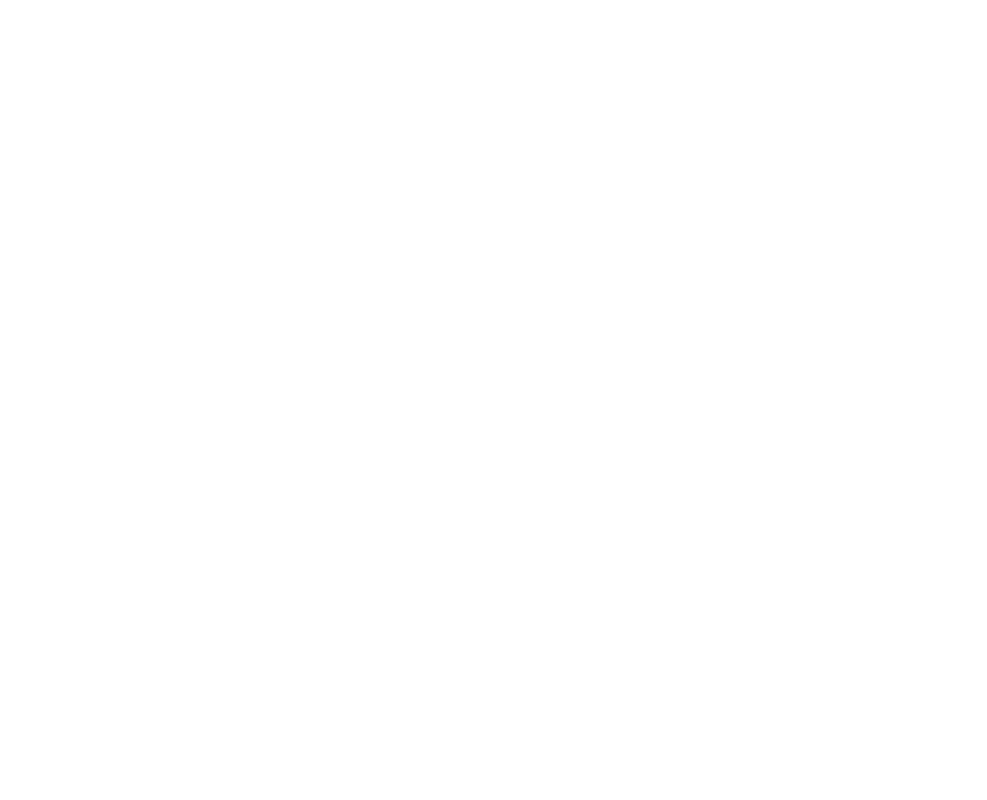
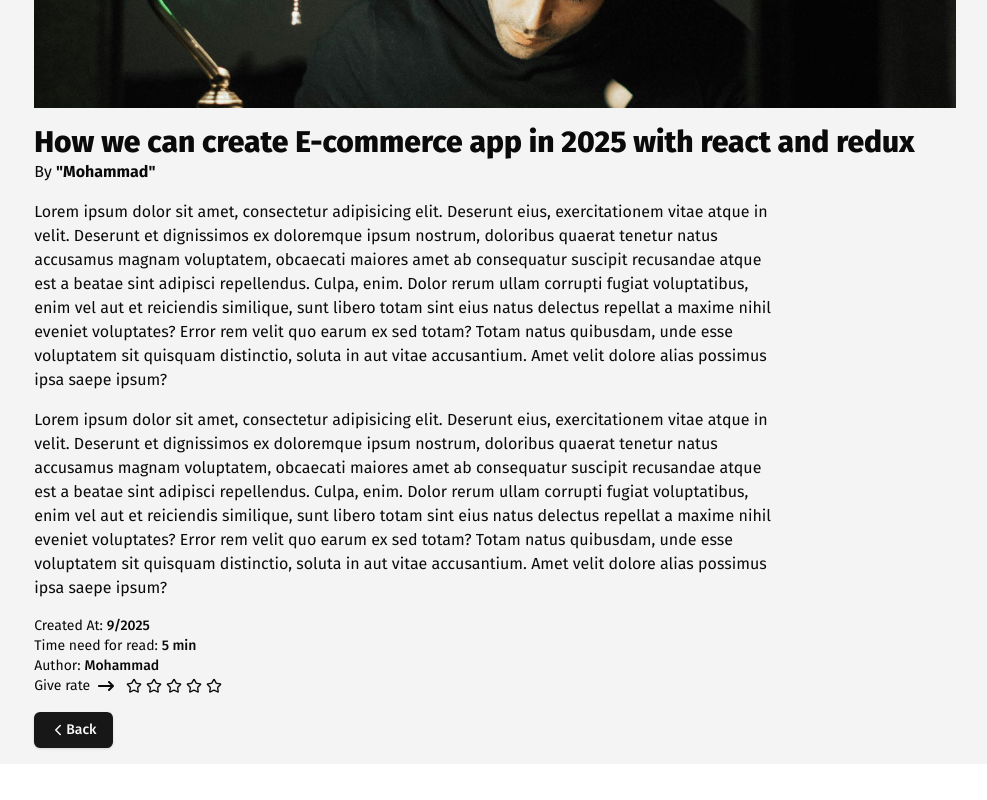
Before and after one commit to Mhorg8/blog-page-v1, a Next.js app: page /blog/231231 in a window 1280 px wide. Shown: the part 360-1160 px from the top of the page, without its empty margins (145-1132 px from the left). Before the commit the page ends 800 px from the top, so only its background shows below. Built offline with nearby package versions, Linux system fonts and the light colour scheme.

Commit message:
create singleBlog page

```diff
--- a/src/app/blog/[blogId]/page.tsx
+++ b/src/app/blog/[blogId]/page.tsx
@@ -1,7 +1,24 @@
+import SingleBlogContent from "@/components/blog/SingleBlogContent";
+import Image from "next/image";
 import React from "react";
 
 const blogPage = () => {
-  return <div>blogPage</div>;
+  return (
+    <div className="container min-h-[100dvh] bg-zinc-100 flex flex-col items-center justify-start py-4">
+      <div className="relative w-[80%] h-[50dvh] ">
+        <Image
+          src="/banner-1.jpg"
+          fill
+          className="object-cover"
+          alt=""
+          sizes="fill"
+        />
+      </div>
+
+      {/* Text contents */}
+      <SingleBlogContent />
+    </div>
+  );
 };
 
 export default blogPage;
--- /dev/null
+++ b/src/components/blog/SingleBlogContent.tsx
@@ -0,0 +1,86 @@
+import Link from "next/link";
+import React from "react";
+import { FaArrowRightLong } from "react-icons/fa6";
+import { LuStar } from "react-icons/lu";
+import { Button } from "../ui/button";
+import { IoChevronBackOutline } from "react-icons/io5";
+
+const SingleBlogContent = () => {
+  return (
+    <div className="w-full max-w-[80%] flex flex-col items-start justify-start space-y-4 mt-4">
+      <div>
+        <h1 className="text-2xl  md:text-3xl font-extrabold">
+          How we can create E-commerce app in 2025 with react and redux
+        </h1>
+        <p>
+          By <span className="font-bold">&quot;Mohammad&quot;</span>
+        </p>
+      </div>
+
+      <div className="w-[80%] text-wrap space-y-4">
+        <p>
+          Lorem ipsum dolor sit amet, consectetur adipisicing elit. Deserunt
+          eius, exercitationem vitae atque in velit. Deserunt et dignissimos ex
+          doloremque ipsum nostrum, doloribus quaerat tenetur natus accusamus
+          magnam voluptatem, obcaecati maiores amet ab consequatur suscipit
+          recusandae atque est a beatae sint adipisci repellendus. Culpa, enim.
+          Dolor rerum ullam corrupti fugiat voluptatibus, enim vel aut et
+          reiciendis similique, sunt libero totam sint eius natus delectus
+          repellat a maxime nihil eveniet voluptates? Error rem velit quo earum
+          ex sed totam? Totam natus quibusdam, unde esse voluptatem sit quisquam
+          distinctio, soluta in aut vitae accusantium. Amet velit dolore alias
+          possimus ipsa saepe ipsum?{" "}
+        </p>
+
+        <p>
+          Lorem ipsum dolor sit amet, consectetur adipisicing elit. Deserunt
+          eius, exercitationem vitae atque in velit. Deserunt et dignissimos ex
+          doloremque ipsum nostrum, doloribus quaerat tenetur natus accusamus
+          magnam voluptatem, obcaecati maiores amet ab consequatur suscipit
+          recusandae atque est a beatae sint adipisci repellendus. Culpa, enim.
+          Dolor rerum ullam corrupti fugiat voluptatibus, enim vel aut et
+          reiciendis similique, sunt libero totam sint eius natus delectus
+          repellat a maxime nihil eveniet voluptates? Error rem velit quo earum
+          ex sed totam? Totam natus quibusdam, unde esse voluptatem sit quisquam
+          distinctio, soluta in aut vitae accusantium. Amet velit dolore alias
+          possimus ipsa saepe ipsum?{" "}
+        </p>
+      </div>
+
+      <div>
+        <p className="text-sm">
+          Created At: <span className="font-medium">9/2025</span>
+        </p>
+        <p className="text-sm">
+          Time need for read: <span className="font-medium">5 min</span>
+        </p>
+        <p className="text-sm">
+          Author:{" "}
+          <Link href="/" className="font-medium">
+            Mohammad
+          </Link>
+        </p>
+        <div className="flex items-center gap-3">
+          <div className="flex items-center gap-2">
+            <h4 className="text-sm">Give rate</h4>
+            <FaArrowRightLong />
+          </div>
+          <div className="flex items-center gap-1">
+            <LuStar />
+            <LuStar />
+            <LuStar />
+            <LuStar />
+            <LuStar />
+          </div>
+        </div>
+      </div>
+
+      <Button variant={"default"} className="gap-0">
+        <IoChevronBackOutline size={12} />
+        Back
+      </Button>
+    </div>
+  );
+};
+
+export default SingleBlogContent;
```
